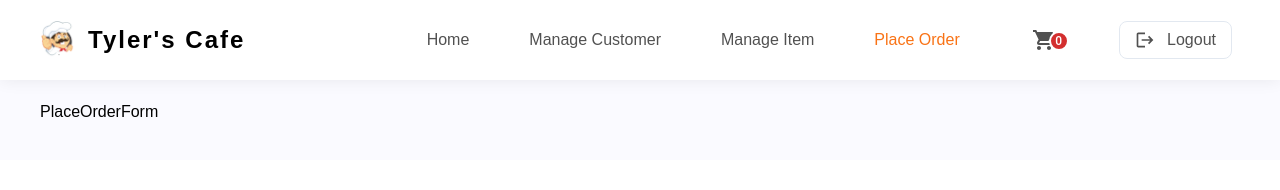
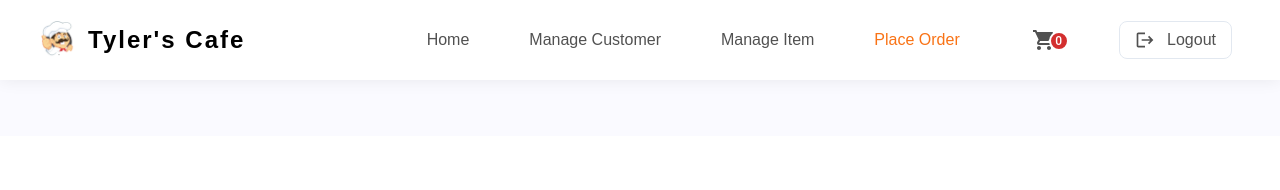
Before and after one commit to AshanSandeep06/Food-Shop-System, a React (Create React App) app in the folder frontend/: page /place_order in a window 1280 px wide. Shown: the top 190 px of the page. Built offline with nearby package versions, Linux system fonts and the light colour scheme.

Commit message:
Content Updated

```diff
--- a/frontend/src/pages/AdminPages/PlaceOrderForm/PlaceOrderForm.tsx
+++ b/frontend/src/pages/AdminPages/PlaceOrderForm/PlaceOrderForm.tsx
@@ -1,7 +1,9 @@
 import React from "react";
 
 const PlaceOrderForm = () => {
-  return <div>PlaceOrderForm</div>;
+  return (
+    <section></section>
+  );
 };
 
 export default PlaceOrderForm;
```
